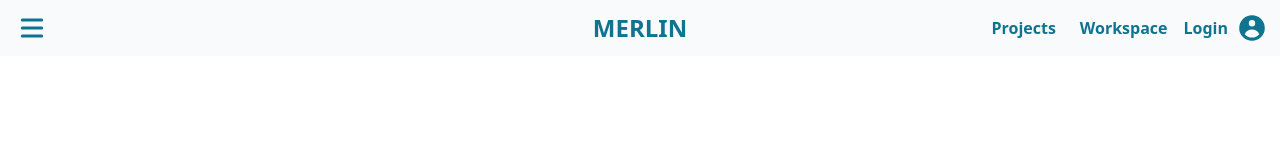
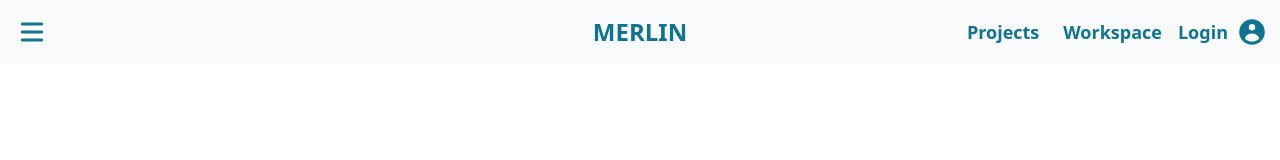
Before and after one commit to christopherSofusNielsen/tailwind-course, a React (Create React App) app: page / in a window 1280 px wide. Shown: the top 160 px of the page. Built offline with nearby package versions, Linux system fonts and the light colour scheme.

Commit message:
minor change

```diff
--- a/src/components/navbar/Header.tsx
+++ b/src/components/navbar/Header.tsx
@@ -2,7 +2,7 @@ import { HiMenu, HiUserCircle } from "react-icons/hi";
 
 export const Header = () => {
   return (
-    <nav className="flex items-center justify-between w-screen p-2 h-14 bg-slate-50">
+    <nav className="flex items-center justify-between w-screen p-2 h-14 md:h-16 bg-slate-50">
       <div className="basis-1/3">
         <span className="p-1 cursor-pointer">
           <HiMenu className="w-8 h-8 ml-2 fill-cyan-700" />
@@ -25,7 +25,7 @@ export const Header = () => {
 const LoginLink = () => {
   return (
     <a href="/" className="">
-      <span className="flex items-center h-full p-1 font-semibold rounded text-cyan-700 hover:bg-slate-300 ">
+      <span className="flex items-center h-full p-1 font-semibold rounded md:text-lg text-cyan-700 hover:bg-slate-300 ">
         Login
         <HiUserCircle className="w-8 h-8 ml-2 fill-cyan-700" />
       </span>
@@ -37,7 +37,7 @@ const Link = ({ title }: { title: string }) => {
   return (
     <a
       href="/"
-      className="items-center hidden h-full p-1 mx-2 font-semibold rounded text-cyan-700 hover:bg-slate-300 md:flex"
+      className="items-center hidden h-full p-1 mx-2 font-semibold rounded md:text-lg text-cyan-700 hover:bg-slate-300 md:flex"
     >
       {title}
     </a>
```
